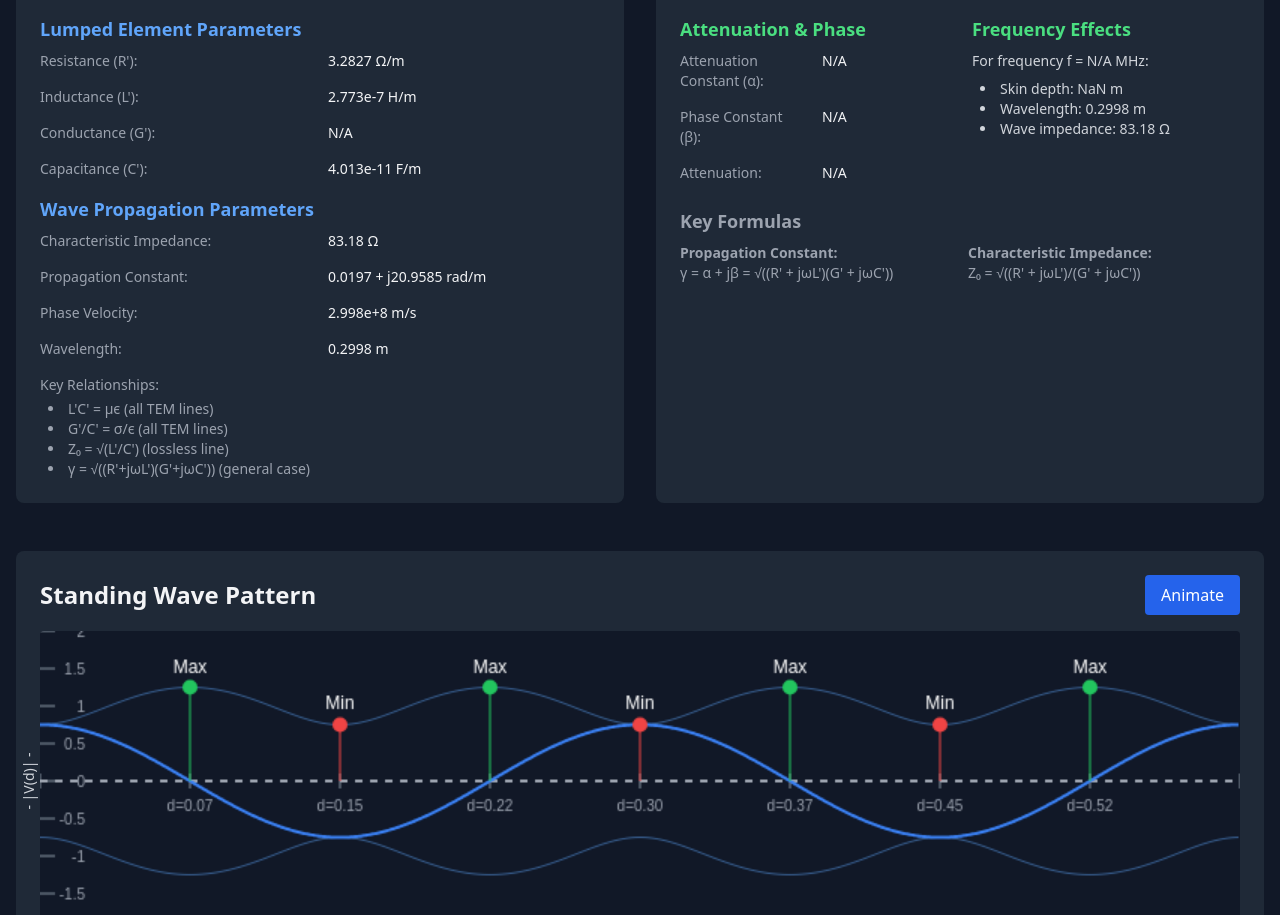
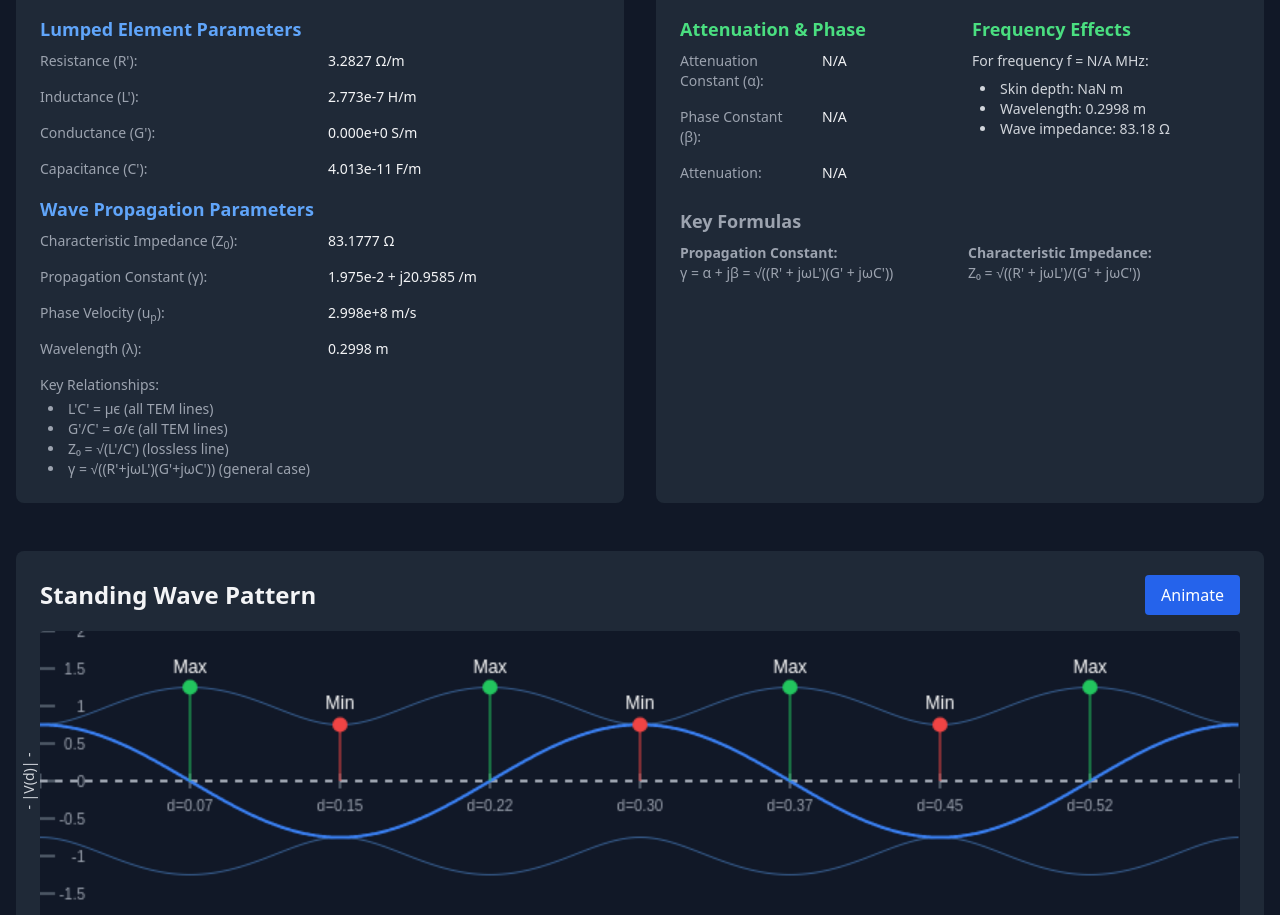
Before and after one commit to sachen-pather/Transmission-line-circuit-analyzer, a React (Vite) app: page / in a window 1280 px wide. Shown: the part 961-1876 px from the top of the page. Built offline with nearby package versions, Linux system fonts and the light colour scheme.

Commit message:
Update Results.jsx

```diff
--- a/src/components/Results.jsx
+++ b/src/components/Results.jsx
@@ -2,6 +2,11 @@
 import { motion } from "framer-motion";
 
 const Results = ({ txLineParams }) => {
+  // Check if txLineParams is valid
+  if (!txLineParams) {
+    return <div>No parameters to display</div>;
+  }
+
   const formatExponential = (value) => {
     if (value === null || value === undefined || isNaN(value)) return "N/A";
 
@@ -31,28 +36,28 @@ const Results = ({ txLineParams }) => {
         <div className="grid grid-cols-2 gap-4 text-sm">
           <div className="text-gray-400">Resistance (R'):</div>
           <div>
-            {txLineParams?.lineParams?.resistance
+            {txLineParams?.lineParams?.resistance !== undefined
               ? `${formatExponential(txLineParams.lineParams.resistance)} Ω/m`
               : "N/A"}
           </div>
 
           <div className="text-gray-400">Inductance (L'):</div>
           <div>
-            {txLineParams?.lineParams?.inductance
+            {txLineParams?.lineParams?.inductance !== undefined
               ? `${formatExponential(txLineParams.lineParams.inductance)} H/m`
               : "N/A"}
           </div>
 
           <div className="text-gray-400">Conductance (G'):</div>
           <div>
-            {txLineParams?.lineParams?.conductance
+            {txLineParams?.lineParams?.conductance !== undefined
               ? `${formatExponential(txLineParams.lineParams.conductance)} S/m`
               : "N/A"}
           </div>
 
           <div className="text-gray-400">Capacitance (C'):</div>
           <div>
-            {txLineParams?.lineParams?.capacitance
+            {txLineParams?.lineParams?.capacitance !== undefined
               ? `${formatExponential(txLineParams.lineParams.capacitance)} F/m`
               : "N/A"}
           </div>
@@ -64,25 +69,43 @@ const Results = ({ txLineParams }) => {
           Wave Propagation Parameters
         </h3>
         <div className="grid grid-cols-2 gap-4 text-sm">
-          <div className="text-gray-400">Characteristic Impedance:</div>
+          <div className="text-gray-400">
+            Characteristic Impedance (Z<sub>0</sub>):
+          </div>
           <div>
-            {txLineParams.characteristicImpedance?.toFixed(2) || "N/A"} Ω
-          </div>
-
-          <div className="text-gray-400">Propagation Constant:</div>
-          <div>
-            {txLineParams.propagationConstant
-              ? `${txLineParams.propagationConstant.real.toFixed(
-                  4
-                )} + j${txLineParams.propagationConstant.imag.toFixed(4)} rad/m`
+            {txLineParams.characteristicImpedance !== undefined
+              ? `${formatExponential(txLineParams.characteristicImpedance)} Ω`
               : "N/A"}
           </div>
 
-          <div className="text-gray-400">Phase Velocity:</div>
-          <div>{txLineParams.phaseVelocity?.toExponential(3) || "N/A"} m/s</div>
+          <div className="text-gray-400">Propagation Constant (γ):</div>
+          <div>
+            {txLineParams.propagationConstant &&
+            txLineParams.propagationConstant.real !== undefined &&
+            txLineParams.propagationConstant.imag !== undefined
+              ? `${formatExponential(
+                  txLineParams.propagationConstant.real
+                )} + j${formatExponential(
+                  txLineParams.propagationConstant.imag
+                )} /m`
+              : "N/A"}
+          </div>
 
-          <div className="text-gray-400">Wavelength:</div>
-          <div>{txLineParams.wavelength?.toFixed(4) || "N/A"} m</div>
+          <div className="text-gray-400">
+            Phase Velocity (u<sub>p</sub>):
+          </div>
+          <div>
+            {txLineParams.phaseVelocity !== undefined
+              ? formatExponential(txLineParams.phaseVelocity) + " m/s"
+              : "N/A"}
+          </div>
+
+          <div className="text-gray-400">Wavelength (λ):</div>
+          <div>
+            {txLineParams.wavelength !== undefined
+              ? formatExponential(txLineParams.wavelength) + " m"
+              : "N/A"}
+          </div>
         </div>
       </div>
 
```
